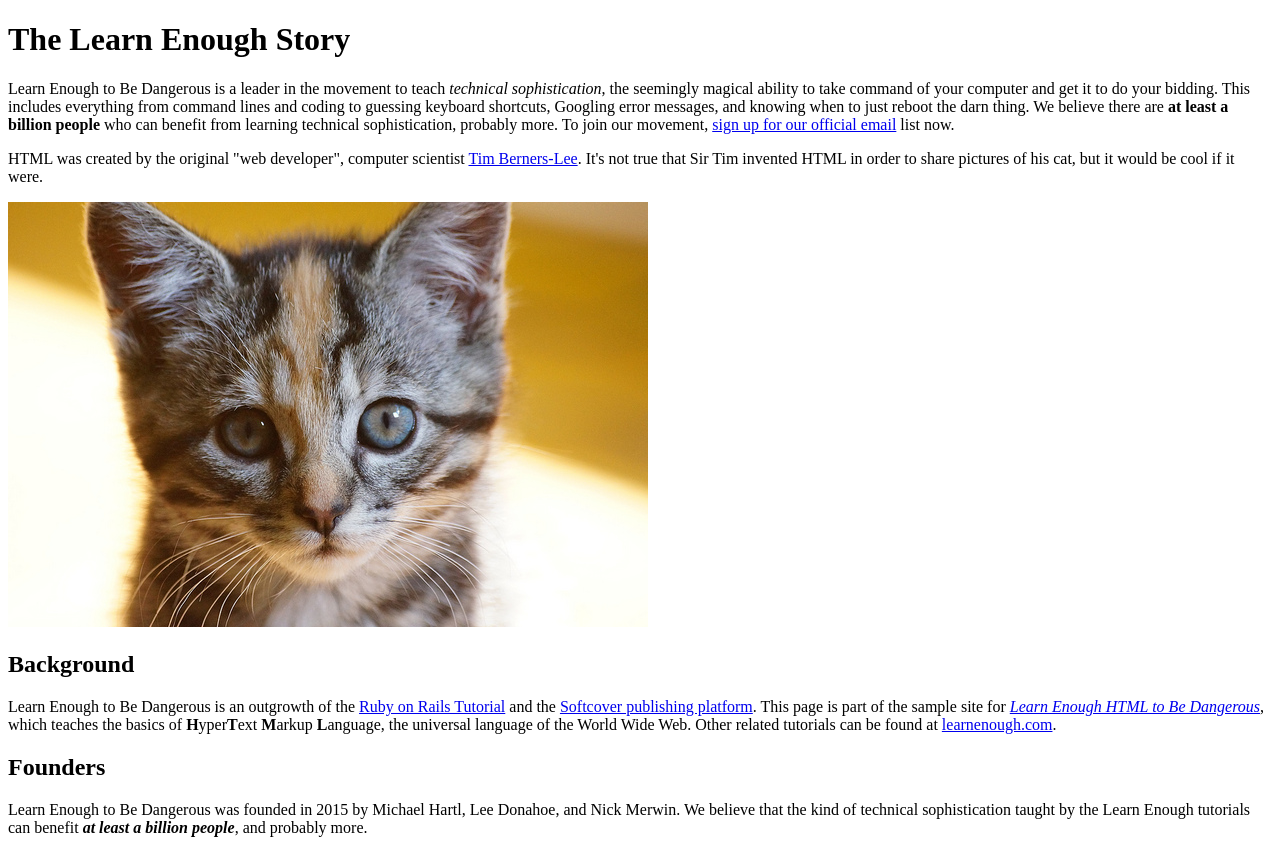
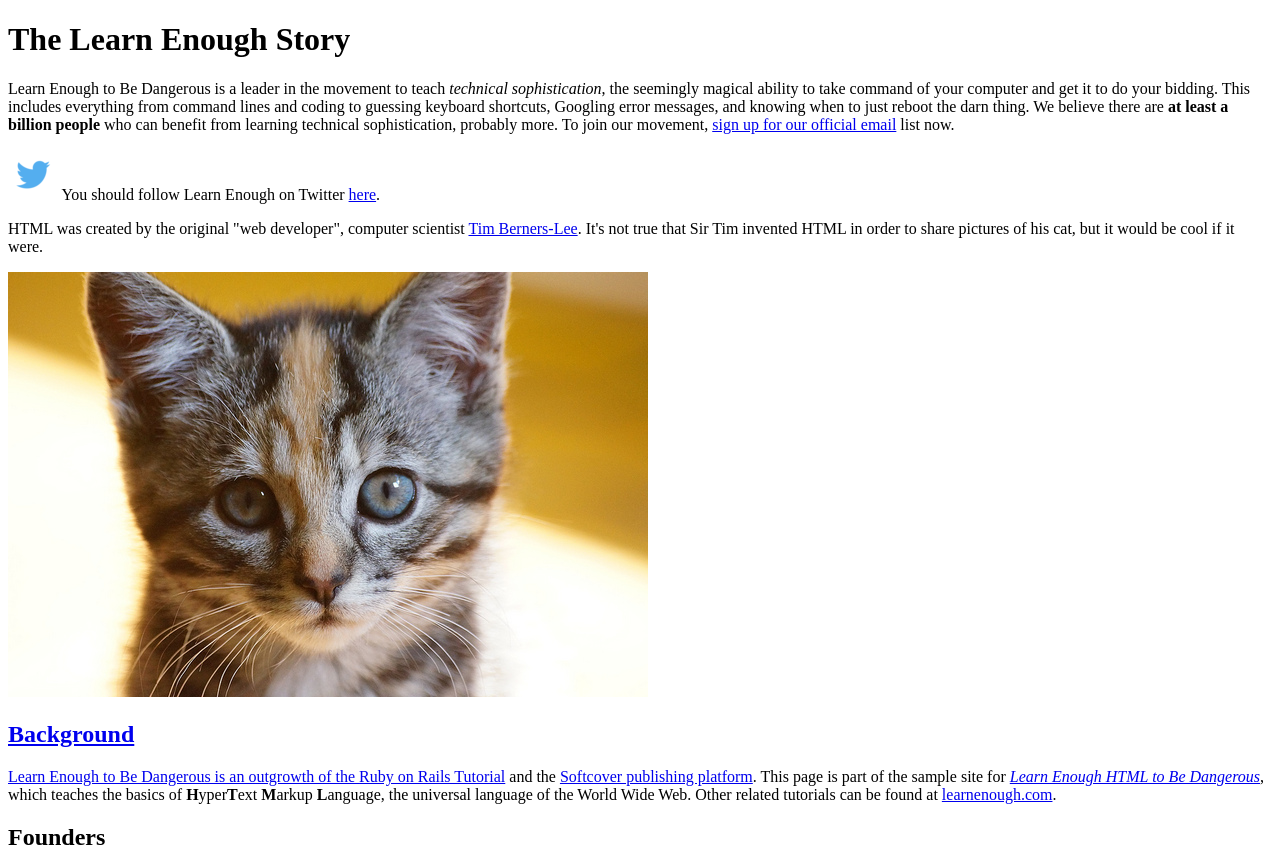
Before and after one commit to samneter/sample_website, a plain HTML site: page index.html in a window 1280 px wide. Shown: the top 845 px of the page. Drawn offline with Linux system fonts and the light colour scheme.

Commit message:
Add clickable kitten picture and follow on Twitter text

```diff
--- a/index.html
+++ b/index.html
@@ -19,12 +19,22 @@
     </p>
 
     <p>
+      <a href="https://twitter.com/learnenough" target="_blank"
+      rel="noopener" style="text-decoration: none;">
+        <img src="images/small_twitter_logo.png">
+      </a>
+      You should follow Learn Enough on Twitter
+      <a href="https://twitter.com/learnenough"
+         target="_blank" rel="noopener">here</a>.
+    </p>
+
+    <p>
       HTML was created by the original "web developer", computer scientist
       <a href="https://en.wikipedia.org/wiki/Tim_Berners-Lee">Tim
       Berners-Lee</a>. It's not true that Sir Tim invented HTML in order to
       share pictures of his cat, but it would be cool if it were.
     </p>
-
+    <a href="https://www.flickr.com/photos/deborah_s_perspective/14144861329">
     <img src="images/kitten.jpg" alt="An adorable kitten">
 
     <h2>Background</h2>
```
Also changed, not shown: images/small_twitter_logo.png (added).
